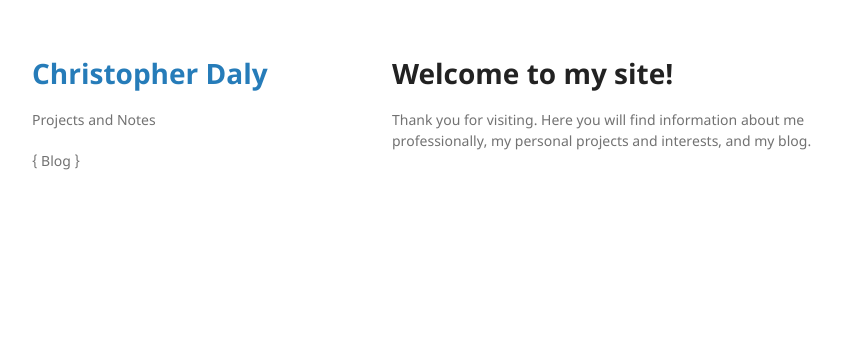
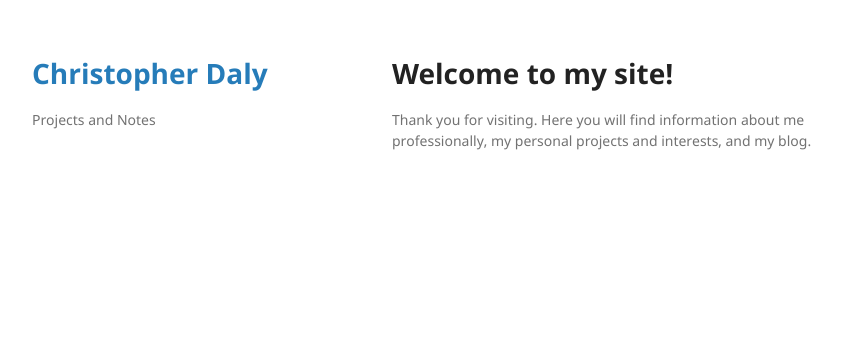
Before and after one commit to c-daly/site, a Jekyll site: the page built from index.md, in a window 1280 px wide. Shown: the top 344 px of the page, without its empty margins (178-1019 px from the left). Built offline with Jekyll 4.4.1, drawn with Linux system fonts in a browser that asks for light colours; our own code applies the rules of GitHub Pages for plain Markdown files.

Commit message:
test change

```diff
--- a/_layouts/default.html
+++ b/_layouts/default.html
@@ -22,7 +22,7 @@
         {% endif %}
 
         <p>{{ site.description | default: site.github.project_tagline }}</p>
-        <p>{ Blog }</p>
+        {{ Blog }}
 
         {% if false $} // site.github.is_project_page %}
         <p class="view"><a href="{{ site.github.repository_url }}">View the Project on GitHub <small>{{ site.github.repository_nwo }}</small></a></p>
```
